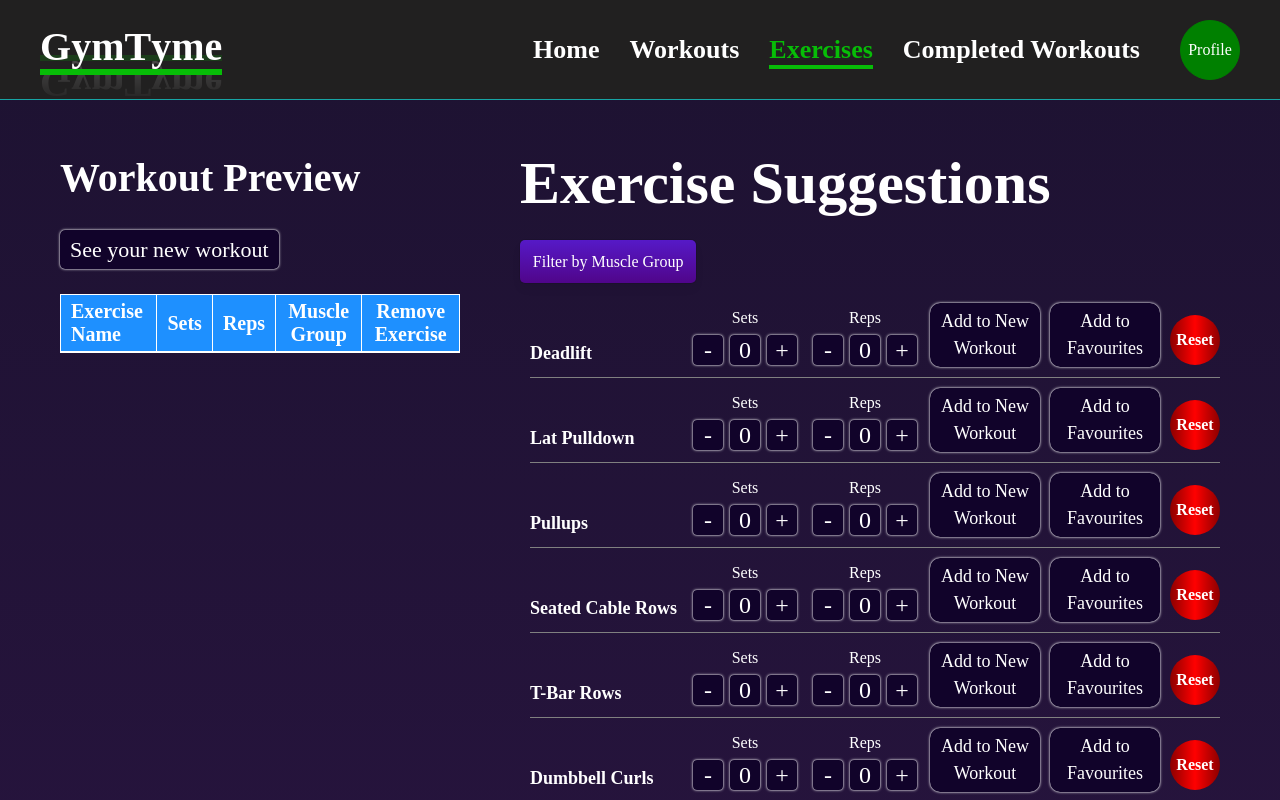
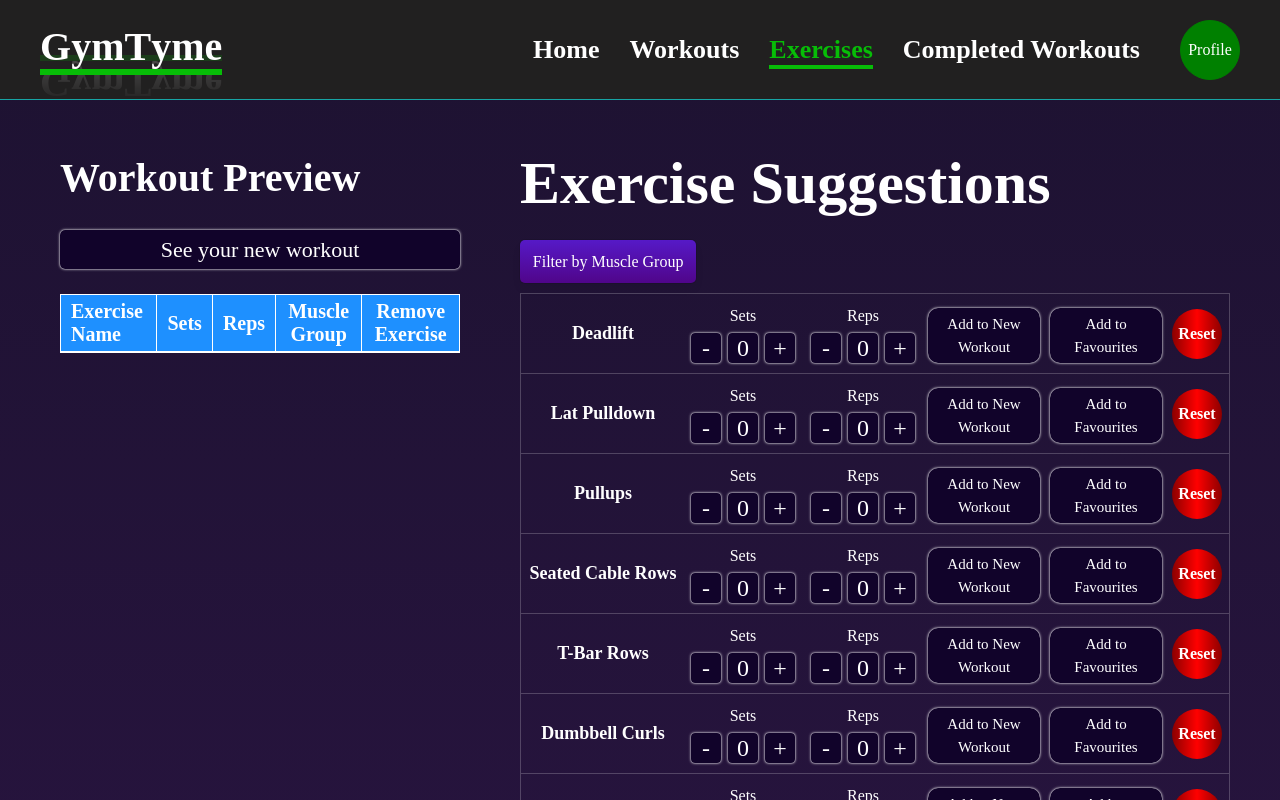
Before and after one commit to Satokii/gymtyme, a React (Vite) app: page /exercises in a window 1280 px wide. Shown: the top 800 px of the page. Built offline with nearby package versions, Linux system fonts and the light colour scheme; a web font is replaced by a local one.

Commit message:
refactor: slight adjustment of layout of exercises page

```diff
--- a/src/components/exercises/index.jsx
+++ b/src/components/exercises/index.jsx
@@ -105,7 +105,7 @@ function Exercises({ exercises, setExercises, newWorkout, setNewWorkout, favouri
 
     return (
         <section className="exercises-container grid">
-            <div className="workout-preview-container">
+            <div className="workout-preview-container grid">
                 <h2 className="workout-preview-header grid">Workout Preview</h2>
                 <button className="workout-preview-workout-btn" onClick={() => handleWorkoutNav()}>See your new workout</button>
                 <div className='workout-preview-table'>
--- a/src/styles/exercises/exercises.css
+++ b/src/styles/exercises/exercises.css
@@ -28,6 +28,7 @@
 
 /* WORKOUT PREVIEW */
 .workout-preview-container {
+    place-self: start;
     padding: 0 10px;
 }
 
@@ -63,24 +64,26 @@
 .exercises-list {
     opacity: 0;
     animation: 1s ease 0.5s forwards fade-in;
-    margin: 10px;
+    margin-top: 10px;
+    border: solid 1px rgba(255, 255, 255, 0.212);
 }
 
 /* INDIVIDUAL EXERCISE ITEM */
 .exercise-item-container {
     grid-template-columns: 300px repeat(2, 110px) repeat(2, 1fr) 50px;
-    gap: 20px;
-    padding: 10px 0;
+    gap: 10px;
+    padding: 10px 7px;
     height: fit-content;
     align-items: center;
-    border-bottom: solid 1px gray;
+    border-bottom: solid 1px rgba(255, 255, 255, 0.212);
 }
 
 .exercise-name {
-    font-size: 24px;
+    font-size: 22px;
     font-weight: bold;
     border-left: none;
-    align-self: end;
+    align-self: center;
+    text-align: center;
 }
 
 /* SETS/REPS */
@@ -128,7 +131,7 @@
 
 /* ADD TO WORKOUT/FAVOURITES BUTTONS */
 .exercise-btn-container {
-    font-size: 18px;
+    font-size: 15px;
     align-self: end;
 }
 
@@ -157,11 +160,6 @@
 }
 
 /* RESET */
-.reset-container {
-    align-content: end;
-    padding-top: 10px;
-}
-
 .reset-btn {
     font-size: 16px;
     font-weight: bold;
@@ -186,6 +184,7 @@
     transform: scale(0.5);
 }
 
+/* MEDIA QUERIES */
 @media screen and (max-width: 1525px) {
     .exercise-item-container {
         grid-template-columns: 200px repeat(2, 110px) repeat(2, 1fr) 50px;
```
